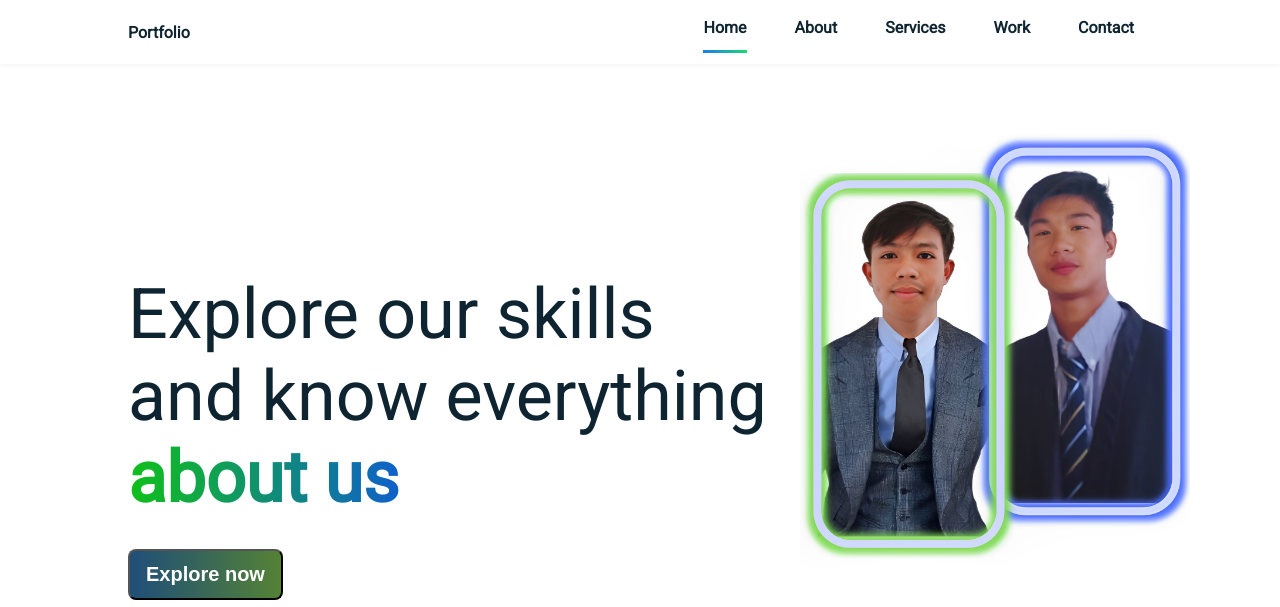
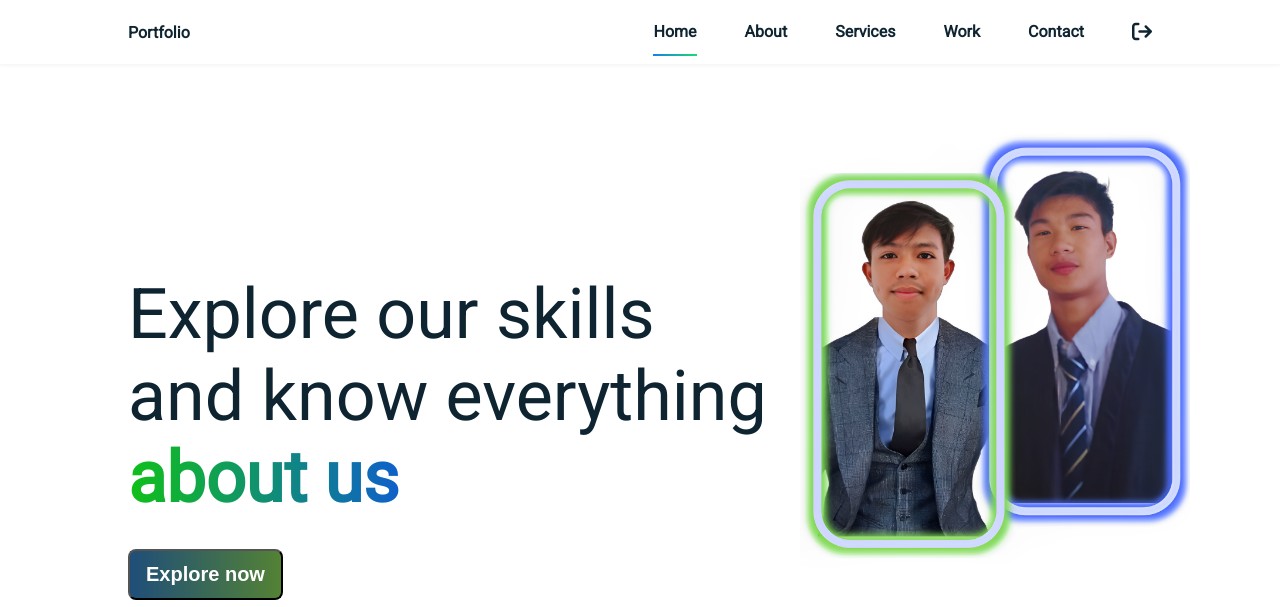
Before and after one commit to thirdxx/Tayam_Certifico, a PHP site: page /Tayam_Certifico/ in a window 1280 px wide. Shown: the top 607 px of the page. Run offline with PHP 8.4, Linux system fonts and the light colour scheme.

Commit message:
fix button

```diff
--- a/views/partials/header.php
+++ b/views/partials/header.php
@@ -9,6 +9,7 @@ echo "
             <link rel='stylesheet' href='resources/css/$css' />
             <link href='https://cdn.jsdelivr.net/npm/boxicons@2.0.5/css/boxicons.min.css' rel='stylesheet' />
             <script src='https://cdnjs.cloudflare.com/ajax/libs/jquery/3.7.0/jquery.min.js' integrity='sha512-3gJwYpMe3QewGELv8k/BX9vcqhryRdzRMxVfq6ngyWXwo03GFEzjsUm8Q7RZcHPHksttq7/GFoxjCVUjkjvPdw==' crossorigin='anonymous' referrerpolicy='no-referrer'></script>
+            <link rel='stylesheet' href='https://cdnjs.cloudflare.com/ajax/libs/font-awesome/6.4.0/css/all.min.css' integrity='sha512-iecdLmaskl7CVkqkXNQ/ZH/XLlvWZOJyj7Yy7tcenmpD1ypASozpmT/E0iPtmFIB46ZmdtAc9eNBvH0H/ZpiBw==' crossorigin='anonymous' referrerpolicy='no-referrer' />
             <title>Portfolio - $title </title>
         </head>
 
--- a/views/partials/nav.php
+++ b/views/partials/nav.php
@@ -20,7 +20,9 @@
             <li class="nav__item">
                 <a href="./contact" class="nav__link">Contact</a>
             </li>
-            <i style="font-size:24px" class="fa">&#xf08b;</i>
+            <i class="nav__item">
+                <i style="font-size:20px" class="fa fa-sign-out"></i>
+            </i>
         </ul>
     </div>
 
```
